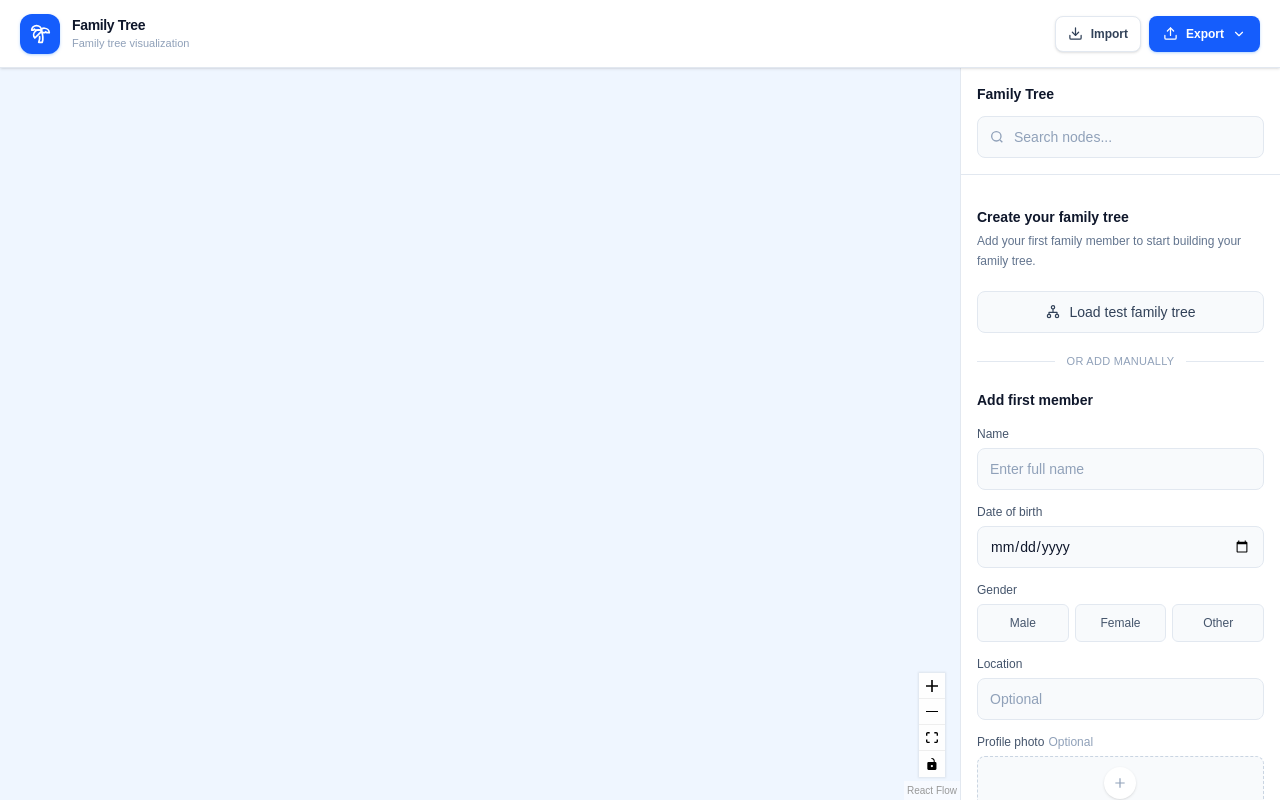
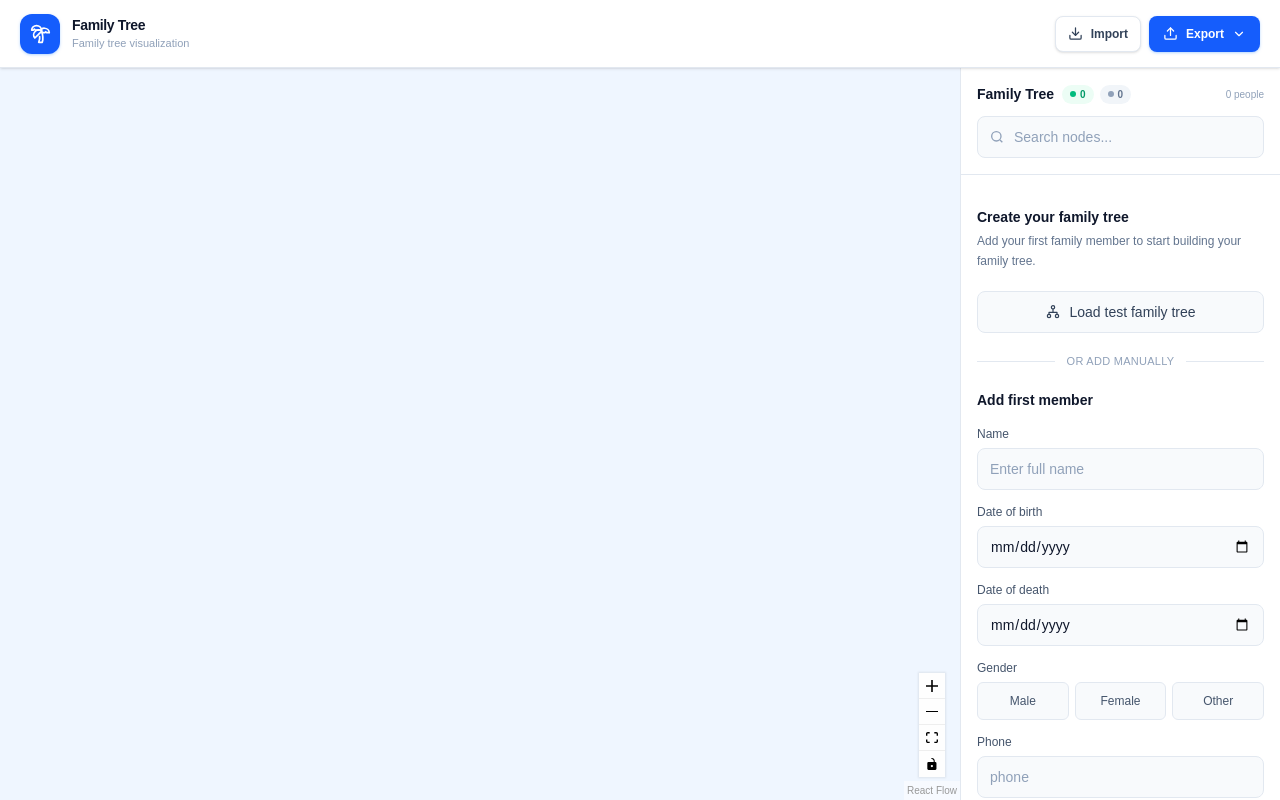
Before and after one commit to arjunpsdchaudhary/family-tree-visualizer, a Next.js app: page / in a window 1280 px wide. Built offline with nearby package versions, Linux system fonts and the light colour scheme.

Commit message:
updated detailbar showing alive, death and total persons

```diff
--- a/components/DetailsBar.tsx
+++ b/components/DetailsBar.tsx
@@ -3,6 +3,61 @@
 import { Person } from "@/lib/types";
 import { useData } from "@/contexts/DataContextProvider";
 import React, { useEffect, useRef, useState } from "react";
+
+/* =========================================================
+   AGE CALCULATION
+========================================================= */
+
+const calculateAge = (
+  dob?: string | null,
+  dod?: string | null,
+): number | null => {
+  if (!dob) return null;
+
+  const birthDate = new Date(`${dob}T00:00:00`);
+
+  if (Number.isNaN(birthDate.getTime())) {
+    return null;
+  }
+
+  const endDate = dod ? new Date(`${dod}T00:00:00`) : new Date();
+
+  if (Number.isNaN(endDate.getTime())) {
+    return null;
+  }
+
+  // Don't calculate an age for an invalid/future DOB.
+  if (birthDate > endDate) {
+    return null;
+  }
+
+  let age = endDate.getFullYear() - birthDate.getFullYear();
+
+  const monthDifference = endDate.getMonth() - birthDate.getMonth();
+
+  if (
+    monthDifference < 0 ||
+    (monthDifference === 0 && endDate.getDate() < birthDate.getDate())
+  ) {
+    age--;
+  }
+
+  return Math.max(age, 0);
+};
+
+/* =========================================================
+   FORMAT AGE
+========================================================= */
+
+const getPersonAge = (person?: Person | null): number | null => {
+  if (!person) return null;
+
+  return calculateAge(person.dob, person.dod);
+};
+
+/* =========================================================
+   DETAILS BAR
+========================================================= */
 
 const DetailsBar = () => {
   const {
@@ -47,6 +102,51 @@ const DetailsBar = () => {
   const newNodeImageRef = useRef<HTMLInputElement>(null);
 
   const hasNodes = Array.isArray(nodes) && nodes.length > 0;
+
+  /*
+   * =========================================================
+   * ALIVE / DECEASED COUNTS
+   *
+   * A FamilyUnit can contain:
+   * - person
+   * - spouse
+   *
+   * We use a Map by person.id so nobody gets counted twice.
+   * =========================================================
+   */
+
+  const { aliveCount, deceasedCount } = React.useMemo(() => {
+    const people = new Map<string, Person>();
+
+    nodes.forEach((node) => {
+      const person = node.data?.person as Person | undefined;
+      const spouse = node.data?.spouse as Person | undefined;
+
+      if (person?.id) {
+        people.set(person.id, person);
+      }
+
+      if (spouse?.id) {
+        people.set(spouse.id, spouse);
+      }
+    });
+
+    let alive = 0;
+    let deceased = 0;
+
+    people.forEach((person) => {
+      if (person.dod) {
+        deceased++;
+      } else {
+        alive++;
+      }
+    });
+
+    return {
+      aliveCount: alive,
+      deceasedCount: deceased,
+    };
+  }, [nodes]);
 
   /*
    * =========================================================
@@ -160,6 +260,8 @@ const DetailsBar = () => {
 
     const dob = formData.get("dob")?.toString();
 
+    const dod = formData.get("dod")?.toString();
+
     const phone = formData.get("phone")?.toString().trim();
 
     if (!name) {
@@ -174,6 +276,8 @@ const DetailsBar = () => {
       name,
 
       dob: dob || undefined,
+
+      dod: dod || undefined,
 
       gender:
         newNodeGender === "male" ||
@@ -218,6 +322,8 @@ const DetailsBar = () => {
     const name = formData.get("name")?.toString().trim();
 
     const dob = formData.get("dob")?.toString();
+
+    const dod = formData.get("dod")?.toString();
 
     const relationship = formData.get("relationship")?.toString();
 
@@ -265,6 +371,8 @@ const DetailsBar = () => {
       name,
 
       dob: dob || undefined,
+
+      dod: dod || undefined,
 
       gender:
         newNodeGender === "male" ||
@@ -332,6 +440,8 @@ const DetailsBar = () => {
 
     const dob = formData.get("dob")?.toString();
 
+    const dod = formData.get("dod")?.toString();
+
     const phone = formData.get("phone")?.toString().trim();
 
     if (!name) {
@@ -346,6 +456,8 @@ const DetailsBar = () => {
       name,
 
       dob: dob || undefined,
+
+      dod: dod || undefined,
 
       gender:
         editGender === "male" ||
@@ -450,17 +562,11 @@ const DetailsBar = () => {
       return;
     }
 
-    /*
-     * IMPORTANT:
-     *
-     * Your DataContextProvider needs to expose a
-     * deletePerson() function through useData().
-     */
-
     try {
       await deletePerson(selectedPerson.id);
 
       setIsEditing(false);
+
       setProfilePreview(null);
     } catch (error) {
       console.error("Failed to delete person:", error);
@@ -480,7 +586,41 @@ const DetailsBar = () => {
       ====================================================== */}
 
       <div className="border-b border-slate-200 px-4 py-4">
-        <h2 className="text-sm font-semibold text-slate-900">Family Tree</h2>
+        <div className="flex items-center justify-between gap-3">
+          <div className="flex min-w-0 items-center gap-2">
+            <h2 className="text-sm font-semibold text-slate-900">
+              Family Tree
+            </h2>
+
+            <div className="flex shrink-0 items-center gap-1.5">
+              {/* Alive count */}
+
+              <span
+                className="inline-flex items-center gap-1 rounded-full bg-emerald-50 px-2 py-0.5 text-[10px] font-semibold text-emerald-600"
+                title={`${aliveCount} alive`}
+              >
+                <span className="h-1.5 w-1.5 rounded-full bg-emerald-500" />
+                {aliveCount}
+              </span>
+
+              {/* Deceased count */}
+
+              <span
+                className="inline-flex items-center gap-1 rounded-full bg-slate-100 px-2 py-0.5 text-[10px] font-semibold text-slate-500"
+                title={`${deceasedCount} deceased`}
+              >
+                <span className="h-1.5 w-1.5 rounded-full bg-slate-400" />
+                {deceasedCount}
+              </span>
+            </div>
+          </div>
+
+          {/* Optional total */}
+
+          <span className="text-[10px] text-slate-400">
+            {aliveCount + deceasedCount} people
+          </span>
+        </div>
 
         <div className="relative mt-3">
           <SearchIcon />
@@ -539,6 +679,14 @@ const DetailsBar = () => {
                           {result.person.gender || "Gender not specified"}
                         </p>
                       </div>
+
+                      {/* Show deceased status in search */}
+
+                      {result.person.dod && (
+                        <span className="shrink-0 rounded-full bg-slate-100 px-1.5 py-0.5 text-[9px] font-medium text-slate-500">
+                          Deceased
+                        </span>
+                      )}
                     </button>
                   );
                 })}
@@ -628,9 +776,21 @@ const DetailsBar = () => {
 
               <div className="mt-3 flex items-start justify-between gap-3">
                 <div className="min-w-0">
+                  <div className="flex items-center gap-2">
                     <h3 className="truncate text-base font-semibold text-slate-900">
                       {selectedPerson.name}
                     </h3>
+
+                    {selectedPerson.dod ? (
+                      <span className="shrink-0 rounded-full bg-slate-100 px-1.5 py-0.5 text-[9px] font-medium text-slate-500">
+                        Deceased
+                      </span>
+                    ) : (
+                      <span className="shrink-0 rounded-full bg-emerald-50 px-1.5 py-0.5 text-[9px] font-medium text-emerald-600">
+                        Alive
+                      </span>
+                    )}
+                  </div>
 
                   <p className="mt-0.5 text-xs capitalize text-slate-500">
                     {selectedPerson.gender || "Gender not specified"}
@@ -699,14 +859,22 @@ const DetailsBar = () => {
                     defaultValue={selectedPerson.dob}
                   />
 
+                  <Field
+                    label="Date of death"
+                    id="edit-dod"
+                    name="dod"
+                    type="date"
+                    defaultValue={selectedPerson.dod}
+                  />
+
                   <GenderSelector value={editGender} onChange={setEditGender} />
 
                   <Field
-                    label="Location"
-                    id="edit-location"
+                    label="Phone"
+                    id="edit-phone"
                     name="phone"
                     defaultValue={selectedPerson.phone}
-                    placeholder="Enter location"
+                    placeholder="Enter phone number"
                   />
 
                   <button
@@ -722,7 +890,12 @@ const DetailsBar = () => {
 
                   <InfoRow label="Date of birth" value={selectedPerson.dob} />
 
-                  <InfoRow label="Age" value={selectedPerson.age} />
+                  <InfoRow label="Date of death" value={selectedPerson.dod} />
+
+                  <InfoRow
+                    label={selectedPerson.dod ? "Age at death" : "Age"}
+                    value={getPersonAge(selectedPerson)}
+                  />
 
                   <InfoRow
                     label="Gender"
@@ -730,7 +903,7 @@ const DetailsBar = () => {
                     capitalize
                   />
 
-                  <InfoRow label="phone" value={selectedPerson.phone} />
+                  <InfoRow label="Phone" value={selectedPerson.phone} />
                 </div>
               )}
             </section>
@@ -792,6 +965,13 @@ const DetailsBar = () => {
                       type="date"
                     />
 
+                    <Field
+                      label="Date of death"
+                      id="node-dod"
+                      name="dod"
+                      type="date"
+                    />
+
                     <GenderSelector
                       value={newNodeGender}
                       onChange={setNewNodeGender}
@@ -826,9 +1006,9 @@ const DetailsBar = () => {
                     </div>
 
                     <Field
-                      label="Location"
-                      id="node-location"
-                      name="location"
+                      label="Phone"
+                      id="node-phone"
+                      name="phone"
                       placeholder="Optional"
                     />
 
@@ -1006,7 +1186,7 @@ const InfoRow = ({
           capitalize ? "capitalize" : ""
         }`}
       >
-        {value || "—"}
+        {value !== undefined && value !== null && value !== "" ? value : "—"}
       </span>
     </div>
   );
@@ -1044,10 +1224,6 @@ const EmptyState = ({
       {/* Intro */}
 
       <div className="mb-5">
-        {/* <div className="flex h-10 w-10 items-center justify-center rounded-full bg-blue-50 text-blue-600">
-          <PlusIcon />
-        </div> */}
-
         <h3 className="mt-3 text-sm font-semibold text-slate-900">
           Create your family tree
         </h3>
@@ -1102,13 +1278,20 @@ const EmptyState = ({
             type="date"
           />
 
+          <Field
+            label="Date of death"
+            id="first-node-dod"
+            name="dod"
+            type="date"
+          />
+
           <GenderSelector value={gender} onChange={setGender} />
 
           <Field
-            label="Location"
-            id="first-node-location"
-            name="location"
-            placeholder="Optional"
+            label="Phone"
+            id="first-node-phone"
+            name="phone"
+            placeholder="phone"
           />
 
           <div>
--- a/lib/types.ts
+++ b/lib/types.ts
@@ -2,6 +2,8 @@ export interface Person {
   id: string;
   name: string;
   dob?: string;
+  dod?: string;
+
   age?: number;
   gender?: "male" | "female" | "other";
   fatherId?: string;
```
Also changed, not shown: 1 other file (tests, documents, lock files or other folders). Lines whose indentation alone changed are shown as unchanged.
